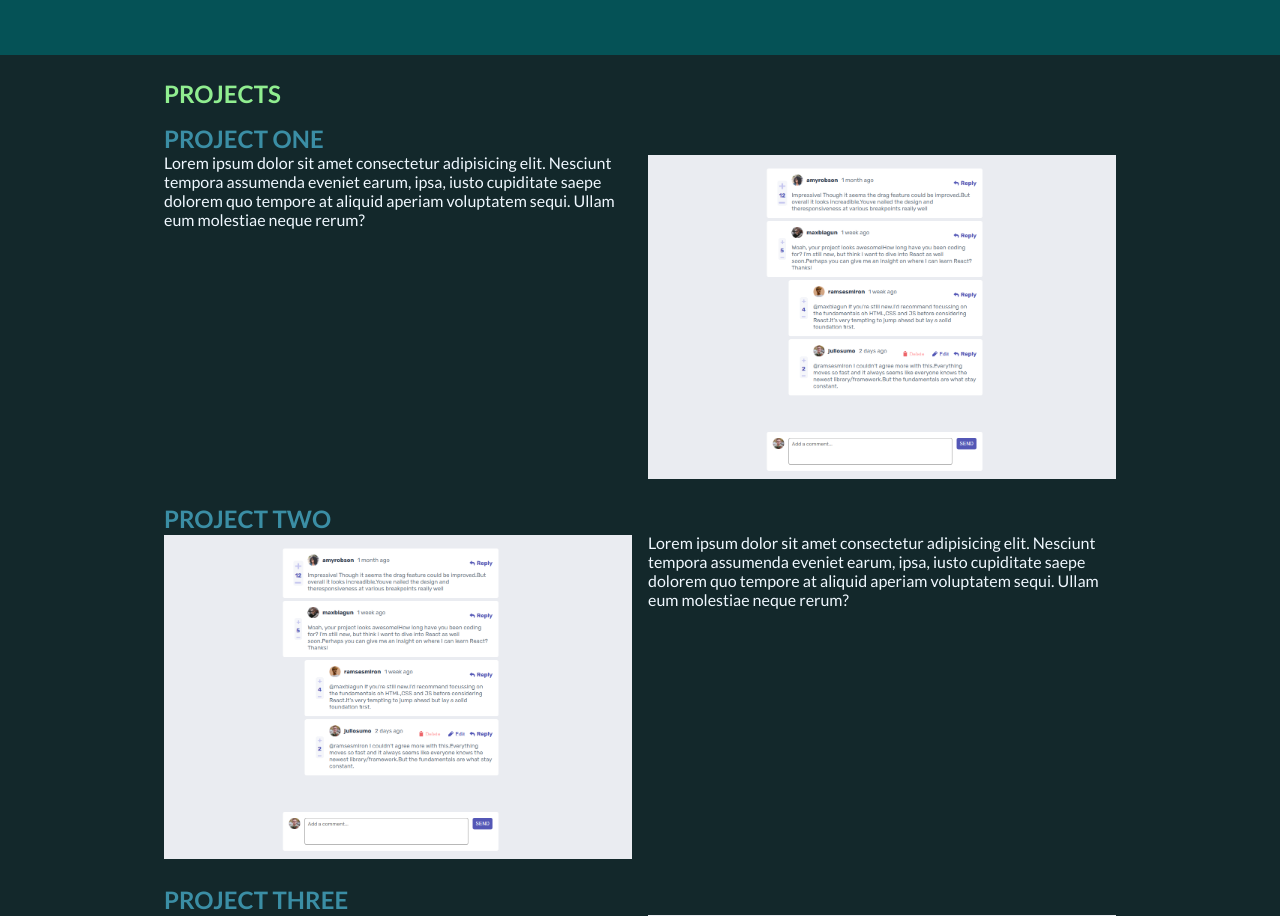
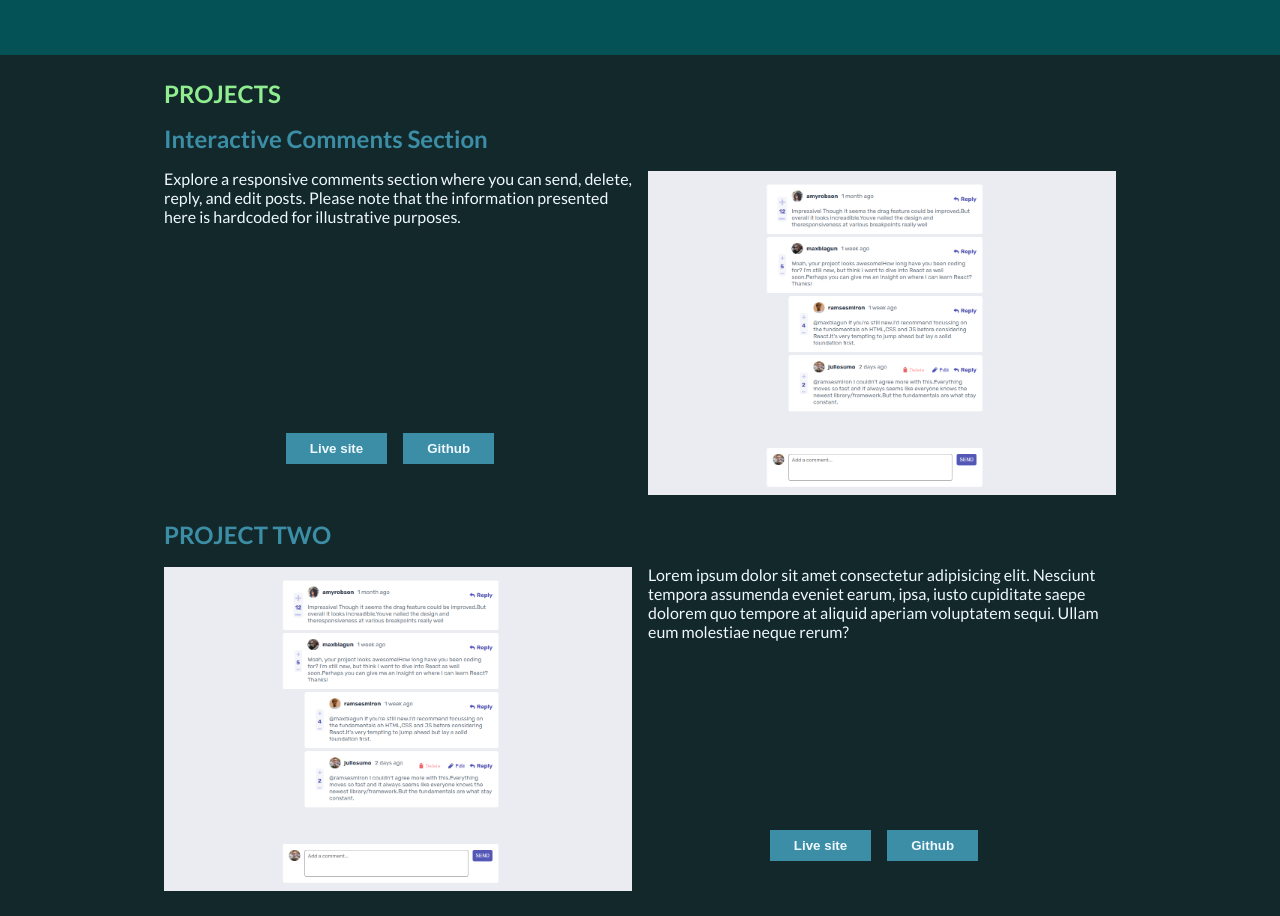
Before and after one commit to XO-Edson/React-portfolio, a React (Create React App) app: page / in a window 1280 px wide. Shown: the part 1545-2461 px from the top of the page. Built offline with nearby package versions, Linux system fonts and the light colour scheme.

Commit message:
minor edits

```diff
--- a/src/About.js
+++ b/src/About.js
@@ -16,10 +16,9 @@ export const About = () => {
         principles, an appreciation for clean code architecture, and a
         commitment to staying abreast of emerging trends in frontend
         development. When I'm not immersed in code, you'll find me exploring new
-        libraries, tinkering with animations, or engaging with the vibrant
-        developer community to share insights and learnings. Let's collaborate
-        and transform your ideas into visually stunning and high-performing web
-        solutions!
+        libraries, tinkering with animations, or exploring the vibrant developer
+        community to gather insights and learnings. Let's connect and transform
+        ideas into visually stunning and high-performing web solutions!
       </p>
     </section>
   );
--- a/src/HeroSection.js
+++ b/src/HeroSection.js
@@ -5,7 +5,7 @@ export const HeroSection = () => {
     <div className="hero" id="home">
       <p>Hi, I'm</p>
       <h1>EDSON OCHIENG</h1>
-      <p>a React FRONTEND DEVELOPER</p>
+      <p>Unveiling the Artistry of Frontend Development.</p>
     </div>
   );
 };
--- a/src/Navabar.js
+++ b/src/Navabar.js
@@ -13,8 +13,9 @@ export const Navabar = ({ active, setActive }) => {
       <div
         className={`menu-bg ${active ? "menu-bg-active" : ""}`}
         style={{ visibility: active ? "visible" : "hidden" }}
-      >
-        <ul>
+      ></div>
+
+      <ul className={`${active ? "ul-active" : ""}`}>
         <li>
           <a href="#home" onClick={toggleHamburger}>
             HOME
@@ -42,7 +43,7 @@ export const Navabar = ({ active, setActive }) => {
           </a>
         </li>
       </ul>
-      </div>
+
       <div
         className={`hamburger ${active ? "active" : ""}`}
         onClick={toggleHamburger}
--- a/src/Projects.js
+++ b/src/Projects.js
@@ -6,14 +6,19 @@ export const Projects = () => {
     <section className="projects">
       <h1>PROJECTS</h1>
       <div className="project-container" id="projects">
-        <h2>PROJECT ONE</h2>
+        <h2>Interactive Comments Section</h2>
         <div className="project">
+          <div className="project-align">
             <p>
-            Lorem ipsum dolor sit amet consectetur adipisicing elit. Nesciunt
-            tempora assumenda eveniet earum, ipsa, iusto cupiditate saepe
-            dolorem quo tempore at aliquid aperiam voluptatem sequi. Ullam eum
-            molestiae neque rerum?
+              Explore a responsive comments section where you can send, delete,
+              reply, and edit posts. Please note that the information presented
+              here is hardcoded for illustrative purposes.
             </p>
+            <div>
+              <button>Live site</button>
+              <button>Github </button>
+            </div>
+          </div>
           <div className="project-preview-img">
             <img src={project1} alt="" />
           </div>
@@ -23,21 +28,33 @@ export const Projects = () => {
           <div className="project-preview-img alt">
             <img src={project1} alt="" />
           </div>
+          <div className="project-align">
             <p>
               Lorem ipsum dolor sit amet consectetur adipisicing elit. Nesciunt
               tempora assumenda eveniet earum, ipsa, iusto cupiditate saepe
               dolorem quo tempore at aliquid aperiam voluptatem sequi. Ullam eum
               molestiae neque rerum?
             </p>
+            <div>
+              <button>Live site</button>
+              <button>Github </button>
+            </div>
+          </div>
         </div>
         <h2>PROJECT THREE</h2>
         <div className="project">
+          <div className="project-align">
             <p>
               Lorem ipsum dolor sit amet consectetur adipisicing elit. Nesciunt
               tempora assumenda eveniet earum, ipsa, iusto cupiditate saepe
               dolorem quo tempore at aliquid aperiam voluptatem sequi. Ullam eum
               molestiae neque rerum?
             </p>
+            <div>
+              <button>Live site</button>
+              <button>Github </button>
+            </div>
+          </div>
           <div className="project-preview-img">
             <img src={project1} alt="" />
           </div>
--- a/src/index.css
+++ b/src/index.css
@@ -168,6 +168,22 @@ h1 {
   margin-bottom: 1.5rem;
 }
 
+.project-align {
+  display: flex;
+  flex-direction: column;
+  justify-content: space-between;
+  align-items: center;
+}
+
+.project button {
+  margin-right: 1rem;
+  margin-bottom: 2rem;
+}
+
+.project p {
+  margin-bottom: 1rem;
+}
+
 .project-preview-img img {
   object-fit: contain;
   width: 100%;
@@ -189,9 +205,15 @@ h1 {
   flex-direction: column;
 }
 
+.contact p {
+  margin-bottom: 1rem;
+}
+
 h2 {
   color: #3b8ea5;
+  margin-bottom: 1rem;
 }
+
 .form-container {
   width: 100%;
   display: flex;
@@ -265,6 +287,8 @@ footer .icon {
 
   header {
     justify-content: space-between;
+    align-items: flex-start;
+    height: 100%;
   }
 
   .menu-bg {
@@ -274,9 +298,7 @@ footer .icon {
     left: 0;
     height: 0vh;
     width: 100%;
-    display: grid;
-    place-content: center;
-    transition: height 0.3s ease-in-out;
+    transition: 0.4s ease-in-out;
   }
 
   .menu-bg-active {
@@ -285,6 +307,14 @@ footer .icon {
 
   ul {
     flex-direction: column;
+    z-index: 1;
+    align-self: center;
+    visibility: hidden;
+    transition: visibility 0.3s ease-in-out;
+  }
+
+  .ul-active {
+    visibility: visible;
   }
 
   li {
```
Lines whose indentation alone changed are shown as unchanged.
